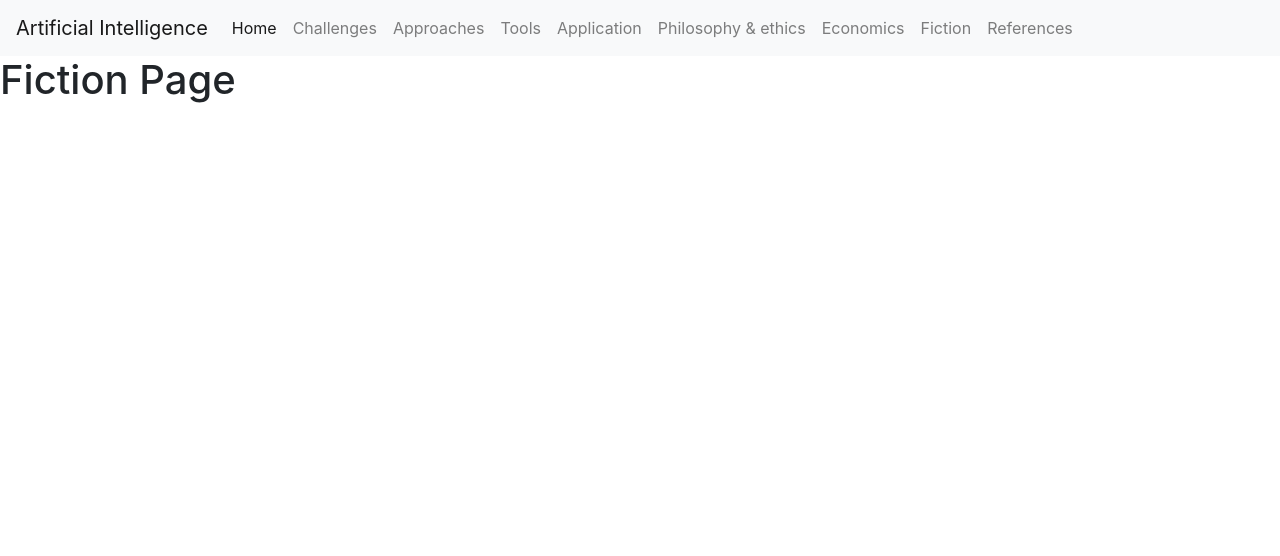
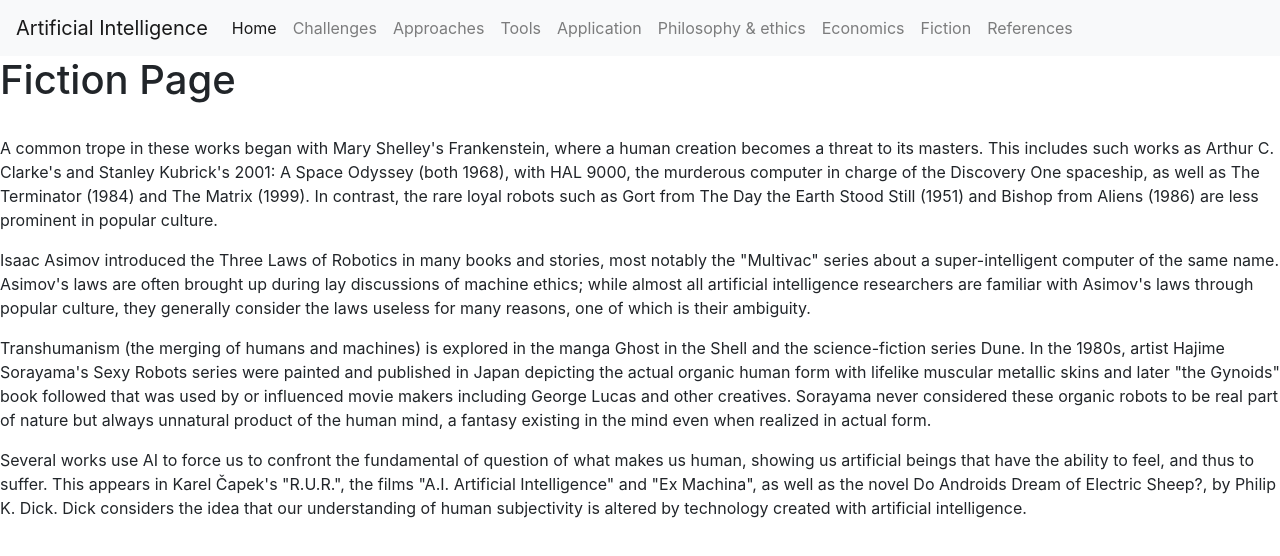
Before and after one commit to jonathanrwmather/jonathanrwmather.github.io, a plain HTML site: page fiction.html in a window 1280 px wide. Drawn offline with Linux system fonts and the light colour scheme.

Commit message:
addition of fictoin information

```diff
--- a/fiction.html
+++ b/fiction.html
@@ -44,6 +44,19 @@
         </ul>
       </div>
     </nav>
+    <main>
     <h1>Fiction Page</h1>
+<br>
+<p>A common trope in these works began with Mary Shelley's Frankenstein, where a human creation becomes a threat to its masters. This includes such works as Arthur C. Clarke's and Stanley Kubrick's 2001: A Space Odyssey (both 1968), with HAL 9000, the murderous computer in charge of the Discovery One spaceship, as well as The Terminator (1984) and The Matrix (1999). In contrast, the rare loyal robots such as Gort from The Day the Earth Stood Still (1951) and Bishop from Aliens (1986) are less prominent in popular culture.
+</p>
+
+<p>Isaac Asimov introduced the Three Laws of Robotics in many books and stories, most notably the "Multivac" series about a super-intelligent computer of the same name. Asimov's laws are often brought up during lay discussions of machine ethics; while almost all artificial intelligence researchers are familiar with Asimov's laws through popular culture, they generally consider the laws useless for many reasons, one of which is their ambiguity.</p>
+
+  <p>Transhumanism (the merging of humans and machines) is explored in the manga Ghost in the Shell and the science-fiction series Dune. In the 1980s, artist Hajime Sorayama's Sexy Robots series were painted and published in Japan depicting the actual organic human form with lifelike muscular metallic skins and later "the Gynoids" book followed that was used by or influenced movie makers including George Lucas and other creatives. Sorayama never considered these organic robots to be real part of nature but always unnatural product of the human mind, a fantasy existing in the mind even when realized in actual form.
+  </p>
+
+  <p>Several works use AI to force us to confront the fundamental of question of what makes us human, showing us artificial beings that have the ability to feel, and thus to suffer. This appears in Karel Čapek's "R.U.R.", the films "A.I. Artificial Intelligence" and "Ex Machina", as well as the novel Do Androids Dream of Electric Sheep?, by Philip K. Dick. Dick considers the idea that our understanding of human subjectivity is altered by technology created with artificial intelligence.</p>
+
+  </main>
   </body>
 </html>
```
